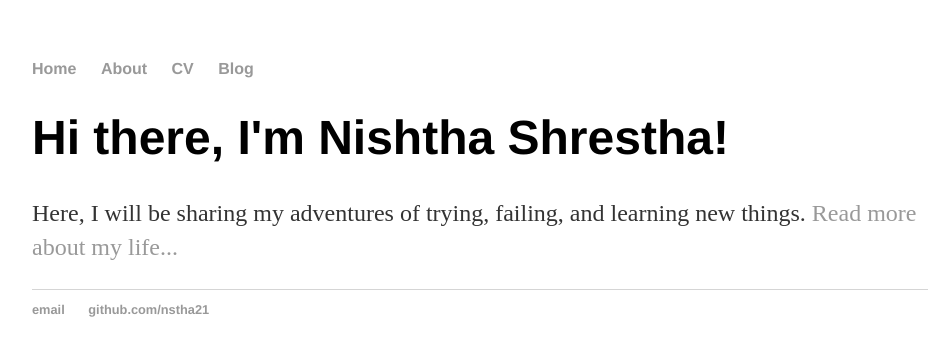
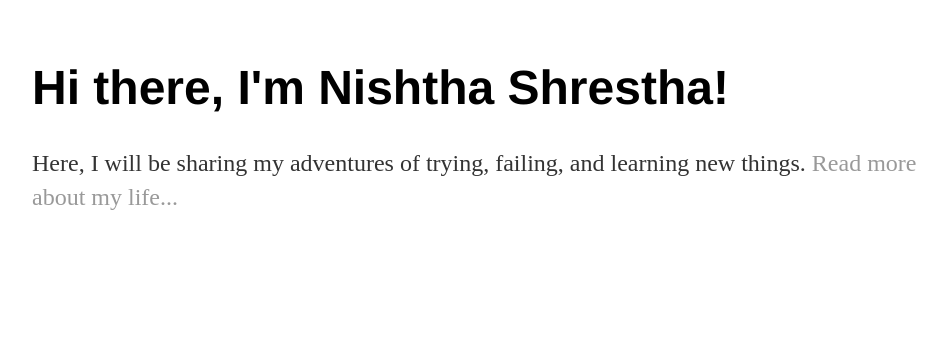
Before and after one commit to nstha21/nstha21.github.io, a Jekyll site: the page index.html, which Jekyll copies as it is, in a window 1280 px wide. Shown: the top 356 px of the page, without its empty margins (160-1107 px from the left). Built offline with Jekyll 4.4.1, drawn with Linux system fonts in a browser that asks for light colours.

Commit message:
Update index.html
removed repeating elements (Nav bar and footer)

```diff
--- a/index.html
+++ b/index.html
@@ -6,25 +6,13 @@
 		<link rel="stylesheet" type="text/css" href="/css/main.css">
 	</head>
 	<body>
-		<nav>
-    		<ul>
-        		<li><a href="/">Home</a></li>
-	        	<li><a href="/about">About</a></li>
-        		<li><a href="/cv">CV</a></li>
-        		<li><a href="/blog">Blog</a></li>
-    		</ul>
-		</nav>
+
 		<div class="container">
     		<div class="blurb">
         		<h1>Hi there, I'm Nishtha Shrestha!</h1>
 				<p>Here, I will be sharing my adventures of trying, failing, and learning new things. <a href="/about">Read more about my life...</a></p>
     		</div><!-- /.blurb -->
 		</div><!-- /.container -->
-		<footer>
-    		<ul>
-        		<li><a href="mailto:shrestha.nishtha@gmail.com">email</a></li>
-        		<li><a href="https://github.com/nstha21">github.com/nstha21</a></li>
-			</ul>
-		</footer>
+
 	</body>
 </html>
```
